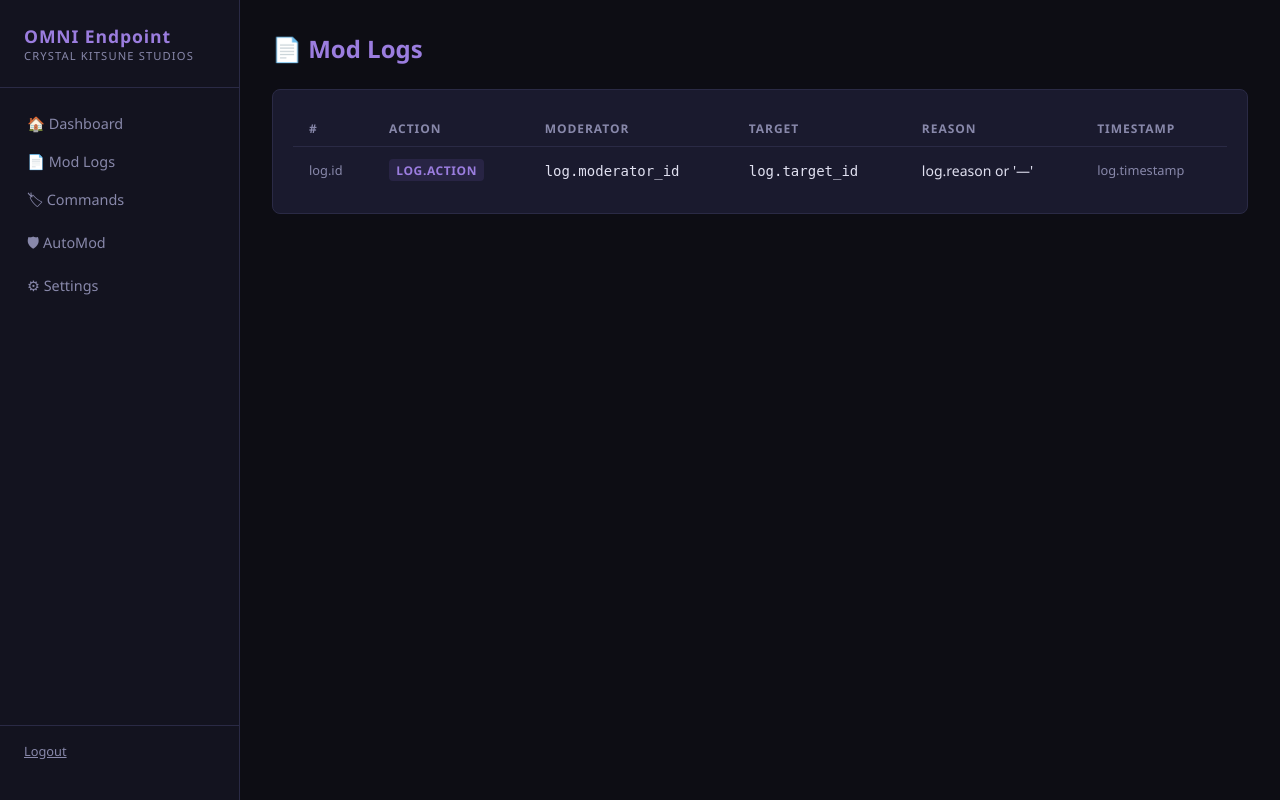
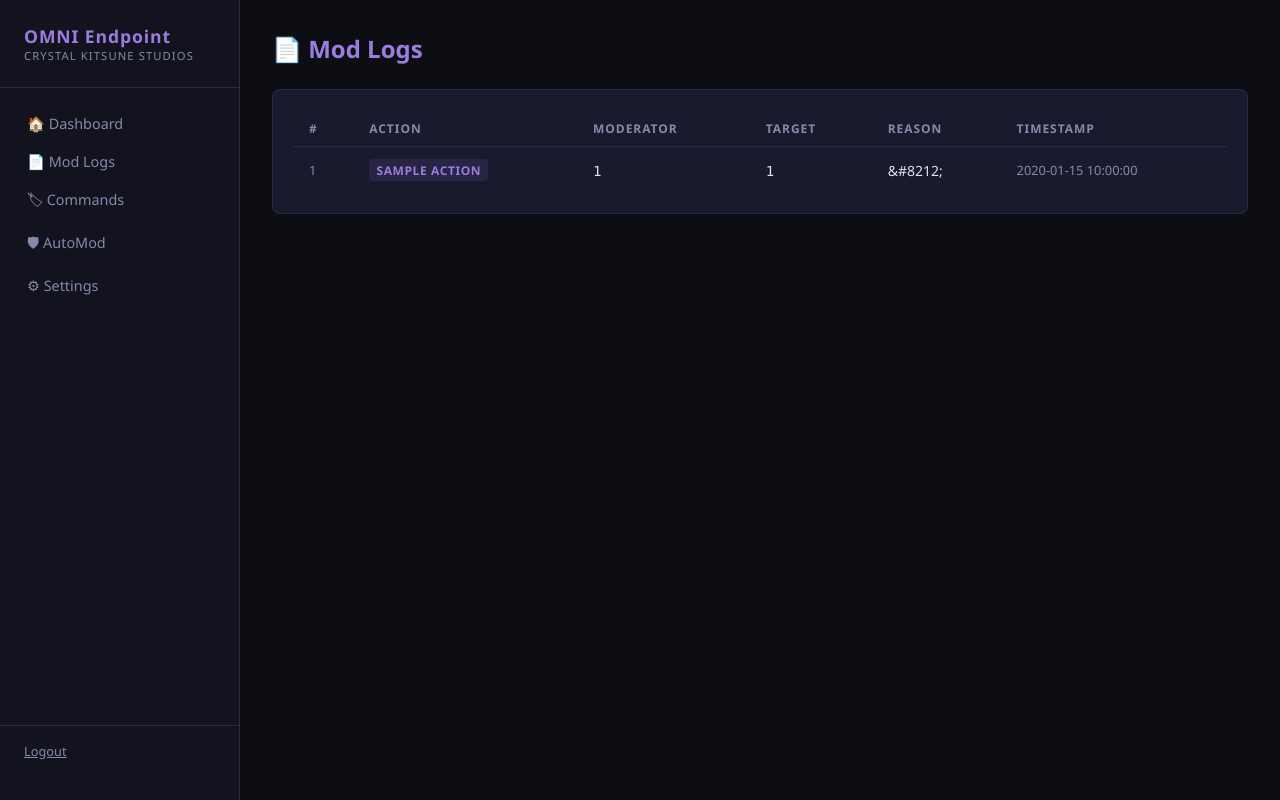
Before and after one commit to CelestialPawz/omni-endpoint, a Flask app: template web/templates/modlogs.html in a window 1280 px wide. Run offline with Flask 3, Linux system fonts and the light colour scheme; the template is opened without the code that fills it: most values are stand-ins (such as "Sample title", 1, 10 or a date in 2020); parts of the project's set-up code (start-up, migrations or seed data) failed here and were passed over.

Commit message:
Fix modlogs template: use <% %> delimiters

```diff
--- a/web/templates/modlogs.html
+++ b/web/templates/modlogs.html
@@ -9,12 +9,12 @@
     <tbody>
     {% for log in logs %}
     <tr>
-      <td style="color:var(--muted);font-size:.8rem"> log.id </td>
-      <td><span class="badge badge-purple"> log.action </span></td>
-      <td><code> log.moderator_id </code></td>
-      <td><code> log.target_id </code></td>
-      <td> log.reason or '&#8212;' </td>
-      <td style="color:var(--muted);font-size:.8rem"> log.timestamp </td>
+      <td style="color:var(--muted);font-size:.8rem"><% log['id'] %></td>
+      <td><span class="badge badge-purple"><% log['action'] %></span></td>
+      <td><code><% log['moderator_id'] %></code></td>
+      <td><code><% log['target_id'] %></code></td>
+      <td><% log['reason'] or '&#8212;' %></td>
+      <td style="color:var(--muted);font-size:.8rem"><% log['timestamp'] %></td>
     </tr>
     {% endfor %}
     </tbody>
```
